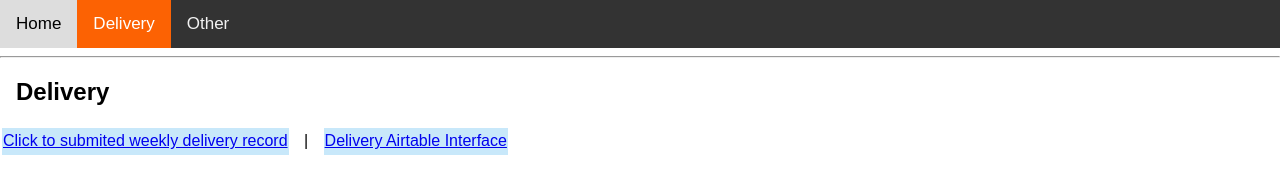
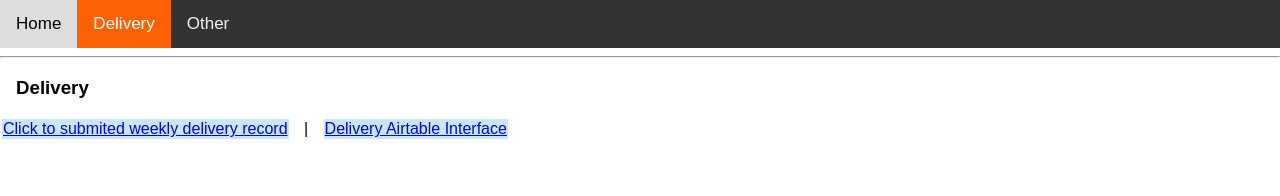
Before and after one commit to dk13913/UpSouthBusiness, a plain HTML site: page delivery.html in a window 1280 px wide. Shown: the top 196 px of the page. Drawn offline with Linux system fonts and the light colour scheme.

Commit message:
Update delivery.html

```diff
--- a/delivery.html
+++ b/delivery.html
@@ -73,7 +73,7 @@ body {
 </div>
 <HR>
 <div style="padding-left:16px">
-<h2>Delivery </h2>
+<h3>Delivery </h3>
 </div>
 
 <table>
@@ -84,12 +84,7 @@ body {
 
     <TD> &ensp; | &ensp; </TD>
 
-    <TD align="left";
-      height="27";
-      padding-left: 160px;
-      style="background-color:#c8e8fa";
-      border: 1px solid black;
-      border-collapse: collapse>
+    <TD style="background-color:#c8e8fa";>
         <a class="active" href="https://airtable.com/app6SSnqqFdjMggTu/pagRAN0ulyKSu6VA3" target=_blank>Delivery Airtable Interface</a>
     </TD>
   </TR>
@@ -104,8 +99,6 @@ body {
 
 
   <BR>
-  <BR>
-  <BR>
 </Center>
 
   </body>
```
